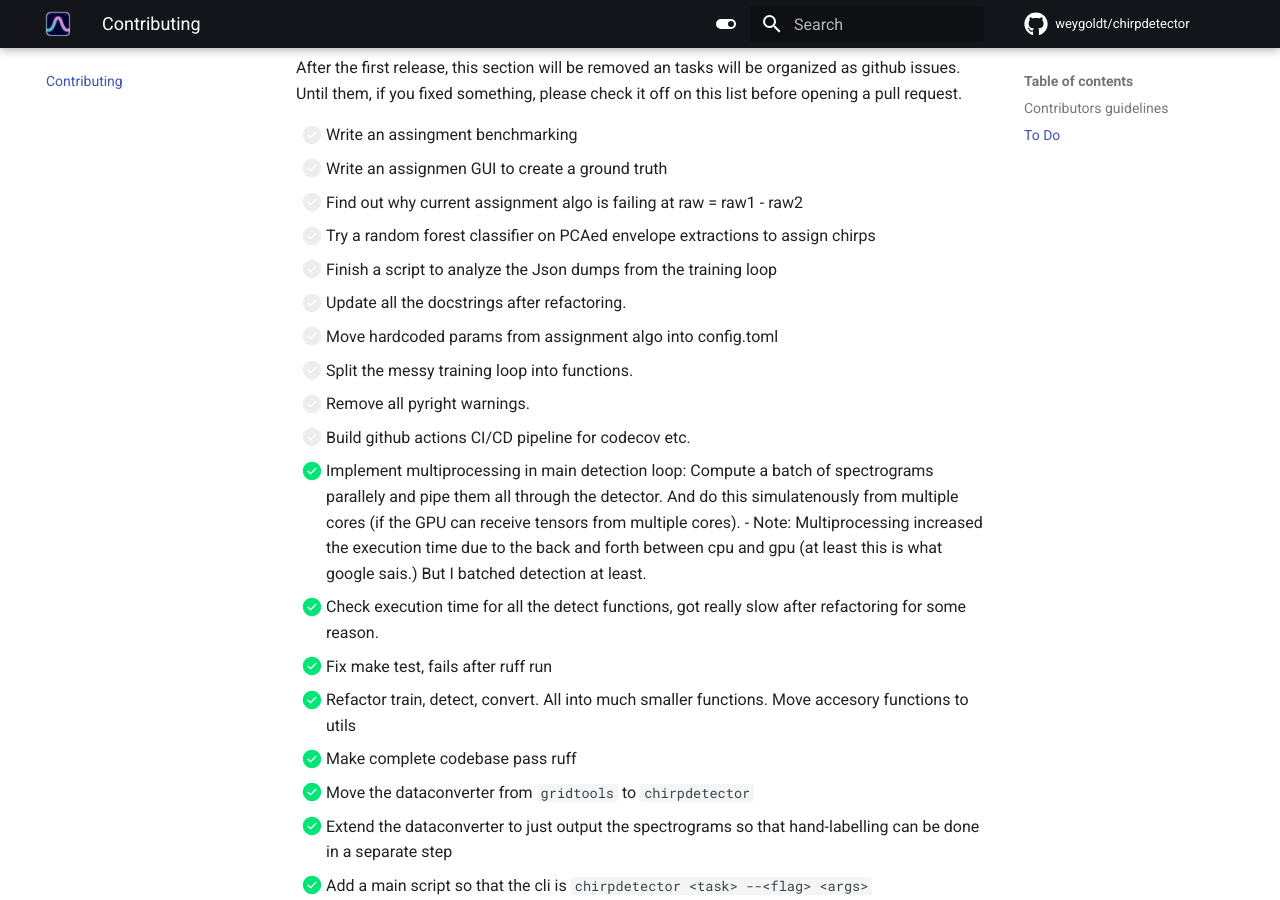
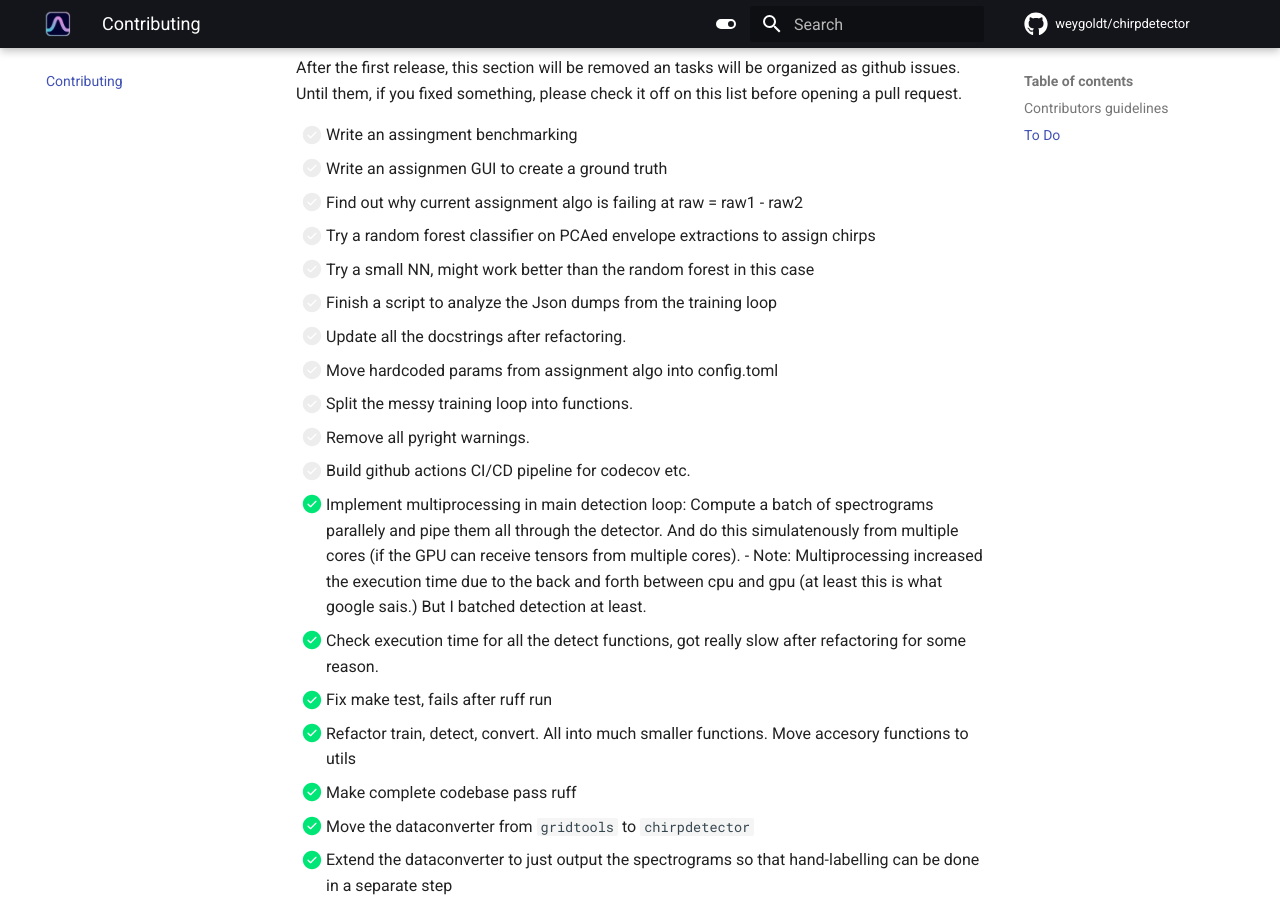
Before and after one commit to weygoldt/chirpdetector, an MkDocs documentation site: the page built from docs/contributing.md, in a window 1280 px wide and 900 px high, scrolled down 903 px. Built offline with MkDocs 1.6.1 and Material for MkDocs 9.7.7, drawn with Linux system fonts in a browser that asks for light colours; emoji names are drawn with the system emoji font; comment, search, counter and statistics services are not loaded.

Commit message:
added todo

```diff
--- a/docs/contributing.md
+++ b/docs/contributing.md
@@ -33,6 +33,7 @@ list before opening a pull request.
 - [ ] Write an assignmen GUI to create a ground truth
 - [ ] Find out why current assignment algo is failing at raw = raw1 - raw2
 - [ ] Try a random forest classifier on PCAed envelope extractions to assign chirps
+- [ ] Try a small NN, might work better than the random forest in this case
 - [ ] Finish a script to analyze the Json dumps from the training loop
 - [ ] Update all the docstrings after refactoring.
 - [ ] Move hardcoded params from assignment algo into config.toml
```
